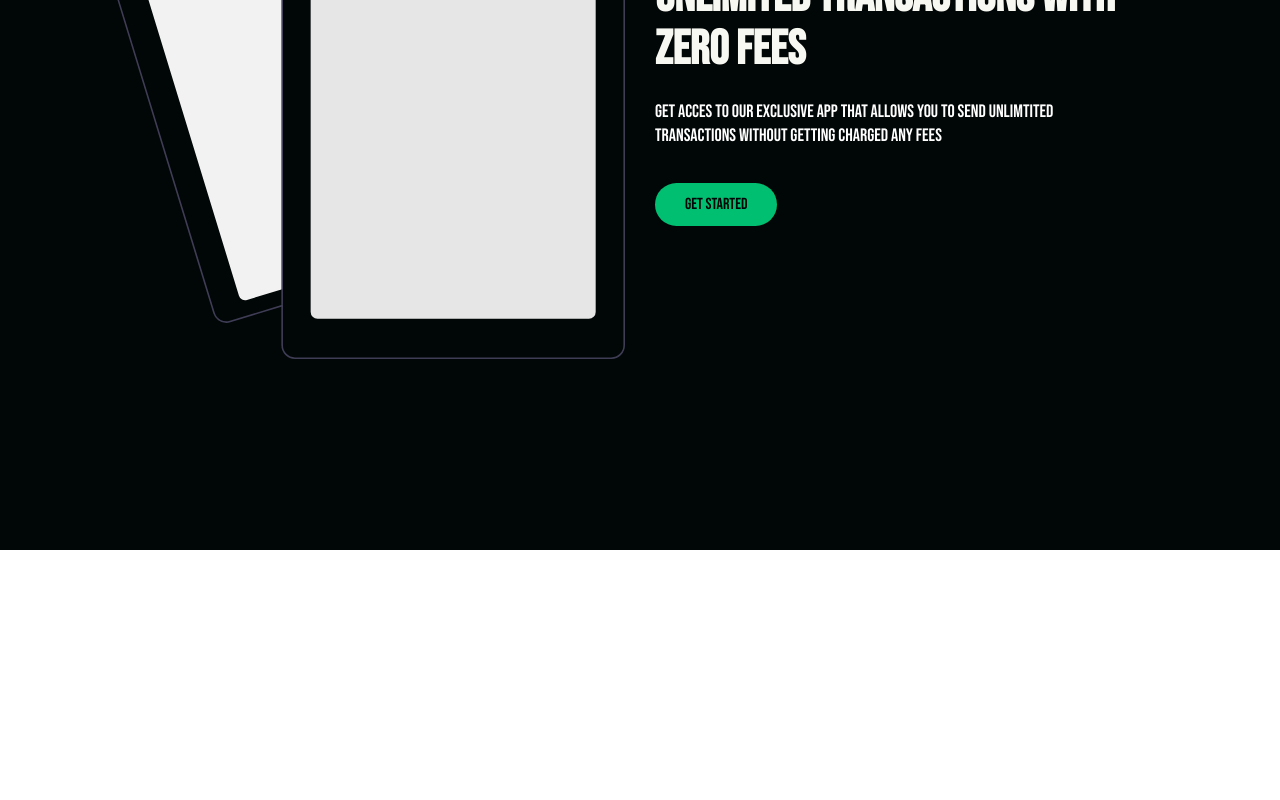
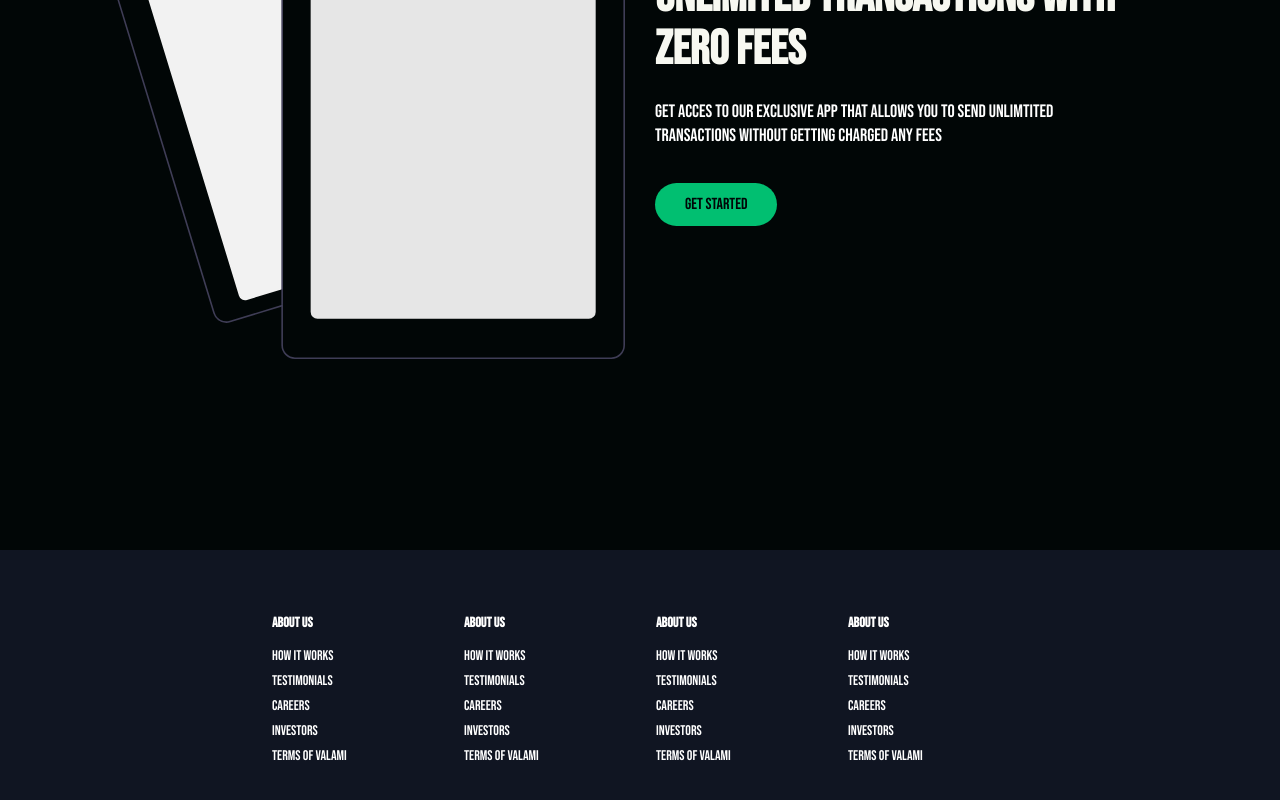
Before and after one commit to hzoltann/kutv-react, a React (Create React App) app: page / in a window 1280 px wide. Shown: the part 3630-4430 px from the top of the page. Before the commit the page ends 4180 px from the top, so only its background shows below. Built offline with nearby package versions, Linux system fonts and the light colour scheme.

Commit message:
Footer done

```diff
--- /dev/null
+++ b/src/components/footer/FooterElements.js
@@ -0,0 +1,67 @@
+import styled from "styled-components";
+import { Link } from "react-router-dom";
+
+export const FooterContainer = styled.footer`
+  background-color: #101522;
+`;
+
+export const FooterWrap = styled.div`
+  padding: 48px 24px;
+  display: flex;
+  flex-direction: column;
+  justify-content: center;
+  align-items: center;
+  max-width: 1100px;
+  margin: 0 auto;
+`;
+
+export const FooterLinksContainer = styled.div`
+  display: flex;
+  justify-content: center;
+
+  @media screen and (max-width: 820px) {
+    padding-top: 32px;
+  }
+`;
+
+export const FooterLinksWrapper = styled.div`
+  display: flex;
+
+  @media screen and (max-width: 820px) {
+    flex-direction: column;
+  }
+`;
+
+export const FooterLinkItems = styled.div`
+  display: flex;
+  flex-direction: column;
+  align-items: flex-start;
+  margin: 16px;
+  text-align: left;
+  width: 160px;
+  box-sizing: border-box;
+  color: #fff;
+
+  @media screen and (max-width: 420px) {
+    margin: 0;
+    padding: 10px;
+    width: 100%;
+  }
+`;
+
+export const FooterLinkTitle = styled.h1`
+  font-size: 14px;
+  margin-bottom: 16px;
+`;
+
+export const FooterLink = styled(Link)`
+  color: #fff;
+  text-decoration: none;
+  margin-bottom: 0.5rem;
+  font-size: 14px;
+
+  &:hover {
+    color: #01bf71;
+    transition: ease-in-out all 0.3s;
+  }
+`;
--- /dev/null
+++ b/src/components/footer/index.js
@@ -0,0 +1,59 @@
+import React from "react";
+import {
+  FooterContainer,
+  FooterWrap,
+  FooterLink,
+  FooterLinkItems,
+  FooterLinkTitle,
+  FooterLinksContainer,
+  FooterLinksWrapper,
+} from "./FooterElements";
+
+const Footer = () => {
+  return (
+    <FooterContainer>
+      <FooterWrap>
+        <FooterLinksContainer>
+          <FooterLinksWrapper>
+            <FooterLinkItems>
+              <FooterLinkTitle>About us</FooterLinkTitle>
+              <FooterLink to="/signing">How it works</FooterLink>
+              <FooterLink to="/signing">Testimonials</FooterLink>
+              <FooterLink to="/signing">Careers</FooterLink>
+              <FooterLink to="/signing">Investors</FooterLink>
+              <FooterLink to="/signing">Terms of valami</FooterLink>
+            </FooterLinkItems>
+            <FooterLinkItems>
+              <FooterLinkTitle>About us</FooterLinkTitle>
+              <FooterLink to="/signing">How it works</FooterLink>
+              <FooterLink to="/signing">Testimonials</FooterLink>
+              <FooterLink to="/signing">Careers</FooterLink>
+              <FooterLink to="/signing">Investors</FooterLink>
+              <FooterLink to="/signing">Terms of valami</FooterLink>
+            </FooterLinkItems>
+          </FooterLinksWrapper>
+          <FooterLinksWrapper>
+            <FooterLinkItems>
+              <FooterLinkTitle>About us</FooterLinkTitle>
+              <FooterLink to="/signing">How it works</FooterLink>
+              <FooterLink to="/signing">Testimonials</FooterLink>
+              <FooterLink to="/signing">Careers</FooterLink>
+              <FooterLink to="/signing">Investors</FooterLink>
+              <FooterLink to="/signing">Terms of valami</FooterLink>
+            </FooterLinkItems>
+            <FooterLinkItems>
+              <FooterLinkTitle>About us</FooterLinkTitle>
+              <FooterLink to="/signing">How it works</FooterLink>
+              <FooterLink to="/signing">Testimonials</FooterLink>
+              <FooterLink to="/signing">Careers</FooterLink>
+              <FooterLink to="/signing">Investors</FooterLink>
+              <FooterLink to="/signing">Terms of valami</FooterLink>
+            </FooterLinkItems>
+          </FooterLinksWrapper>
+        </FooterLinksContainer>
+      </FooterWrap>
+    </FooterContainer>
+  );
+};
+
+export default Footer;
--- a/src/pages/index.js
+++ b/src/pages/index.js
@@ -1,4 +1,5 @@
 import React, { useState } from "react";
+import Footer from "../components/footer";
 import HeroSection from "../components/heroSection";
 import InfoSection from "../components/infoSection";
 import {
@@ -25,6 +26,7 @@ function Home() {
       <InfoSection {...homeObjTwo} />
       <News />
       <InfoSection {...homeObjThree} />
+      <Footer />
     </>
   );
 }
```
